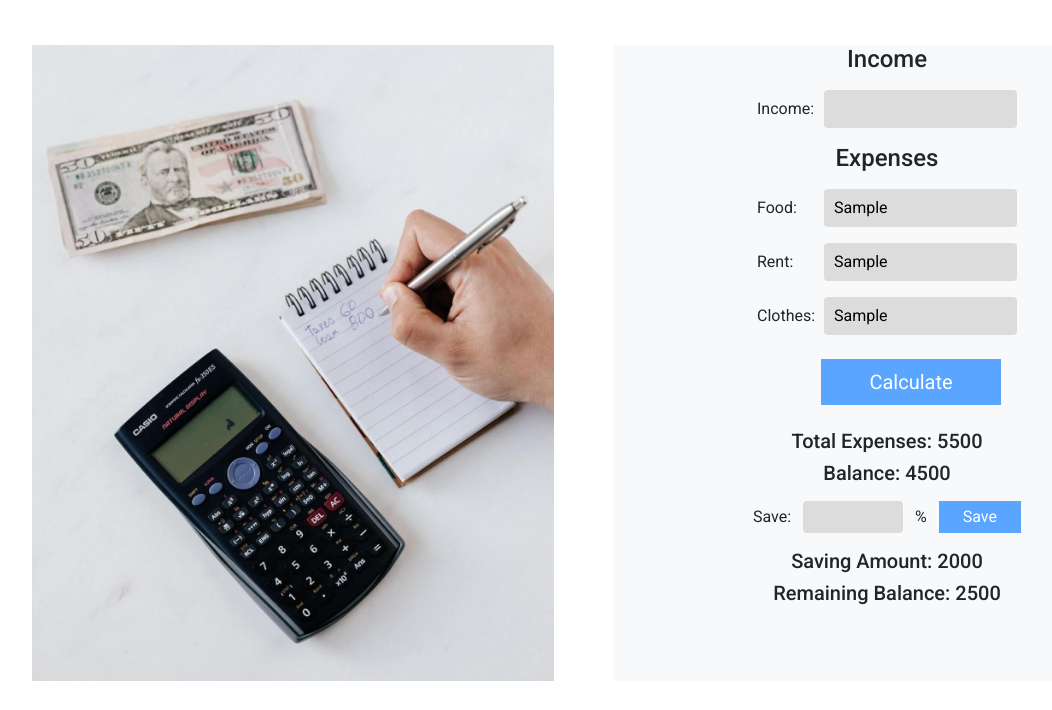
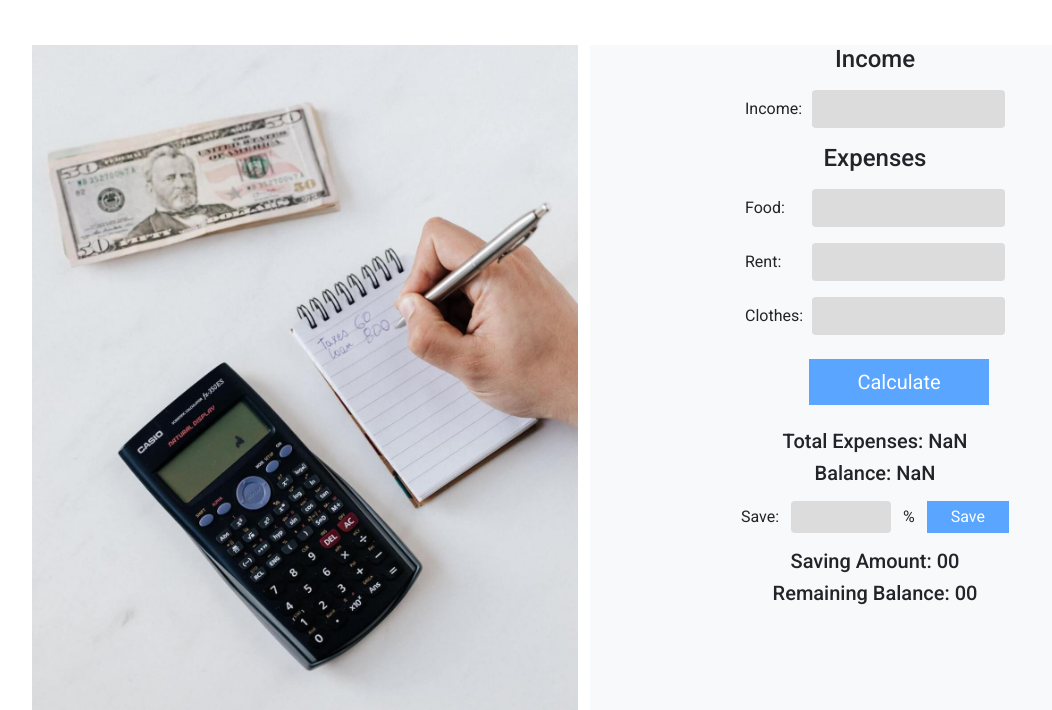
Before and after one commit to abubakarsiddique10/money-mart, a plain HTML site: page index.html in a window 1280 px wide. Both pictures are taken after typing "Sample", "Sample", "Sample" into the empty fields and a click on the button "Calculate". Shown: the part 99-809 px from the top of the page, without its empty margins (50-1102 px from the left). Drawn offline with Linux system fonts and the light colour scheme.

Commit message:
calculation complete

```diff
--- a/css/style.css
+++ b/css/style.css
@@ -19,6 +19,6 @@ button {
     background: #59A5FF;
     color: #ffffff;
 }
-#parcent-box {
+#total-parcentage-input {
     width: 100px;
 }
--- a/index.html
+++ b/index.html
@@ -9,6 +9,7 @@
     <link rel="stylesheet" href="css/bootstrap.min.css">
     <link rel="stylesheet" href="css/style.css">
 </head>
+<!-- row-cols-1 row-cols-lg- g-5  -->
 
 <body>
     <header>
@@ -19,7 +20,7 @@
     <main>
         <section>
             <div class="container">
-                <div class="row gap-5 text-center">
+                <div class="row text-center">
                     <div class="col">
                         <img class="img-fluid w-100 h-100" src="images/image=1.jpg" alt="">
                     </div>
@@ -28,39 +29,39 @@
                             <h4 class="">Income</h4>
                             <div class="width my-3 d-flex justify-content-between align-items-center">
                                 <span class="">Income:</span>
-                                <input type="text">
+                                <input id="total-income" type="text" value="">
                             </div>
                         </div>
                         <div>
                             <h4 class="mb-3">Expenses</h4>
                             <div class="width d-flex justify-content-between align-items-center">
                                 <span class="">Food:</span>
-                                <input type="text">
+                                <input id="total-food-cost" type="text" value="">
                             </div>
                             <div class="width my-3 d-flex justify-content-between align-items-center">
                                 <span class="">Rent:</span>
-                                <input type="text">
+                                <input id="total-rent-cost" type="text" value="">
                             </div>
                             <div class="width d-flex justify-content-between align-items-center">
                                 <span class="">Clothes:</span>
-                                <input type="text">
+                                <input id="total-cloth-cost" type="text" value="">
                             </div>
                             <div>
-                                <button class="py-2 px-5 border-0 fs-5 my-4 ms-5">Calculate</button>
+                                <button id="calculate-btn" class="py-2 px-5 border-0 fs-5 my-4 ms-5">Calculate</button>
                             </div>
-                            <h5 class="mb-2">Total Expenses: 5500 </h5>
-                            <h5>Balance: 4500</h5>
+                            <h5 class="mb-2">Total Expenses: <span id="total-expenses">00</span> </h5>
+                            <h5>Balance: <span id="balance">00</span></h5>
                         </div>
                         <div>
                             <div class="my-3">
                                 <span>Save:</span>
-                                <input id="parcent-box" type="text" class="px-3 py-1 mx-2 text-center">
+                                <input id="total-parcentage-input" type="text" class="px-3 py-1 mx-2 text-center">
                                 <span>%</span>
-                                <button class="border-0 px-4 py-1 ms-2">Save</button>
+                                <button id="save-btn" class="border-0 px-4 py-1 ms-2">Save</button>
                             </div>
                             <div>
-                                <h5>Saving Amount: 2000 </h5>
-                                <h5>Remaining Balance: 2500 </h5>
+                                <h5>Saving Amount: <span id="savign-amount">00</span> </h5>
+                                <h5>Remaining Balance: <span id="remaining-balance">00</span> </h5>
                             </div>
                         </div>
                     </div>
--- a/js/main.js
+++ b/js/main.js
@@ -0,0 +1,34 @@
+
+function inputValue(inputId) {
+    let inputTex = document.getElementById('total-' + inputId);
+    let inputNumber = parseFloat(inputTex.value);
+    inputTex.value = '';
+    return inputNumber;
+}
+document.getElementById('calculate-btn').addEventListener('click', function () {
+    let totalIncome = inputValue('income');
+    let foodCost = inputValue('food-cost');
+    let rentCost = inputValue('rent-cost');
+    let clothCost = inputValue('cloth-cost');
+    // calculating total income and total cost
+    let totalCost = foodCost + rentCost + clothCost;
+    let Balance = totalIncome - totalCost;
+    document.getElementById('total-expenses').innerText = totalCost;
+    document.getElementById('balance').innerText = Balance;
+})
+document.getElementById('save-btn').addEventListener('click', function () {
+    // select total expenses, balance and calculating
+    let getExpenses = document.getElementById('total-expenses').innerText;
+    let totalExpenses = parseInt(getExpenses)
+    let getBalance = document.getElementById('balance').innerText;
+    let balance = parseInt(getBalance);
+    let totalIncome = totalExpenses + balance;
+    // get parcentage input value
+    let parcentage = inputValue('parcentage-input')
+    // select saving amount, remaining balance and calculating
+    let saving = document.getElementById('savign-amount');
+    let savingAmount = totalIncome * parcentage / 100;
+    saving.innerText = savingAmount
+    let reaminingBalance = document.getElementById('remaining-balance');
+    reaminingBalance.innerText = balance - savingAmount;
+})
```
